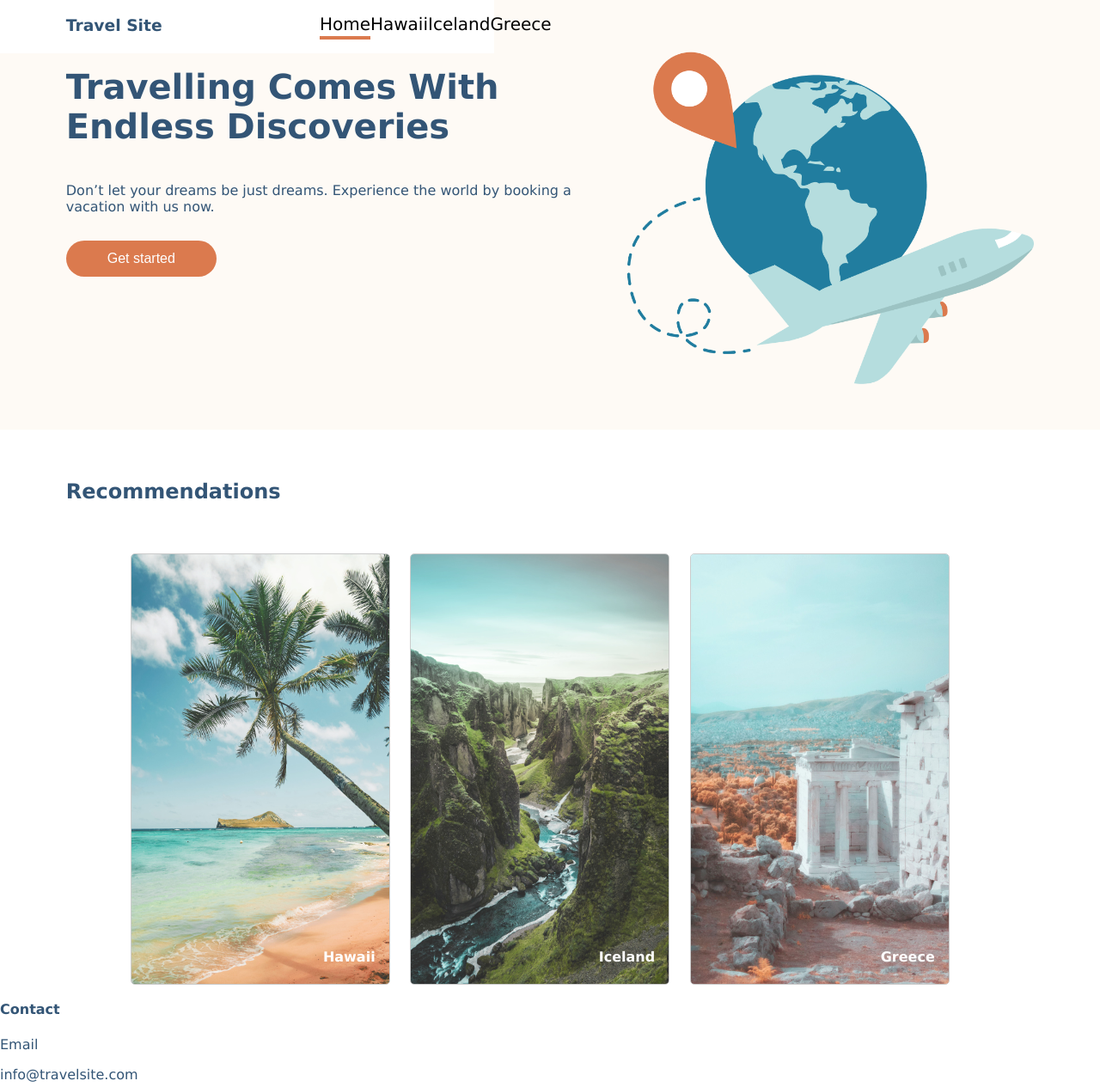
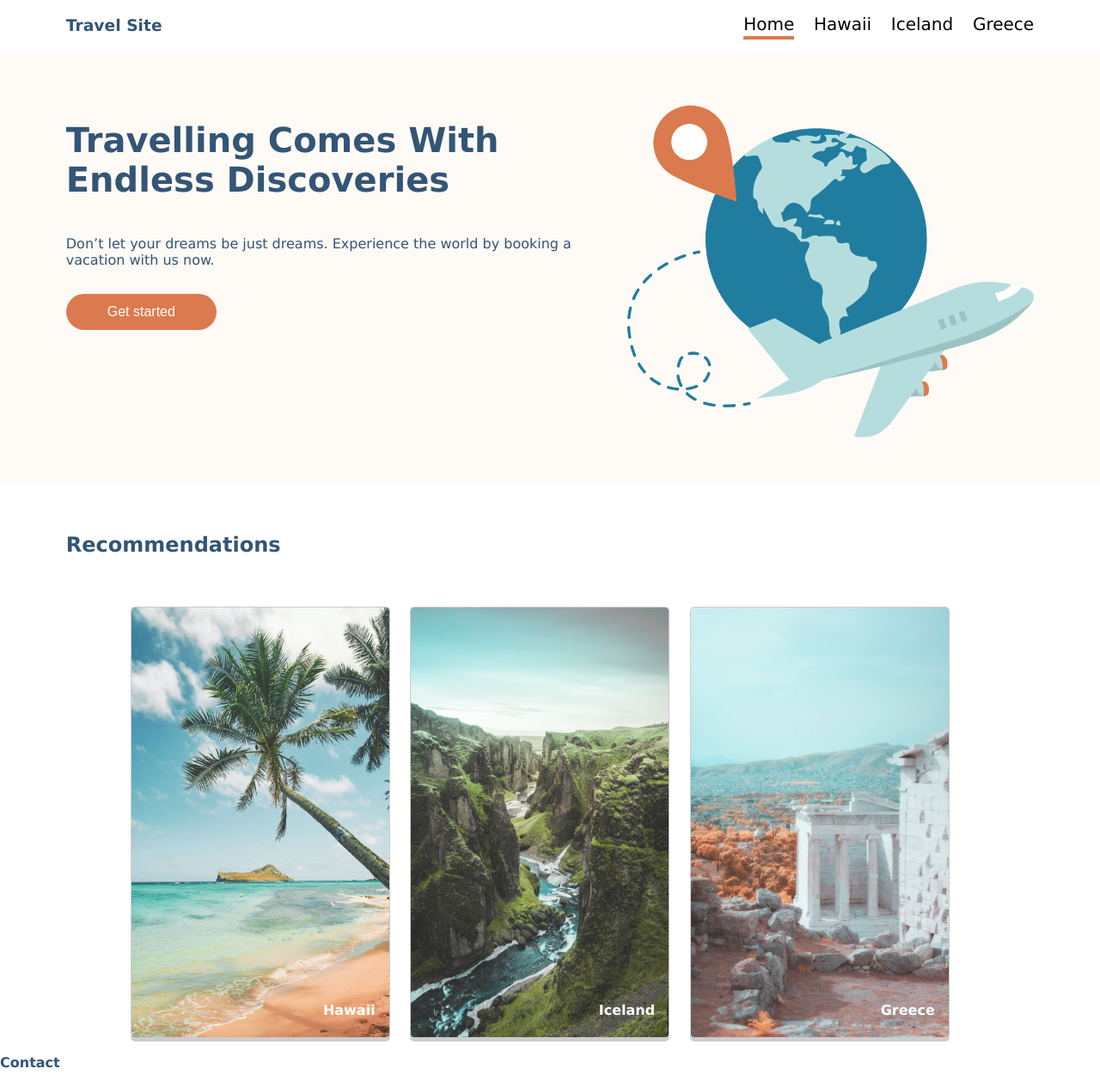
Before and after one commit to jennifer031907/Travel-Site, a plain HTML site: page index.html in a window 1280 px wide. Shown: the top 1265 px of the page at 86% size. Drawn offline with Linux system fonts and the light colour scheme.

Commit message:
navigation bar and shadow cards

```diff
--- a/css/global.css
+++ b/css/global.css
@@ -5,7 +5,6 @@ body{
 
 .nav-bar {
     background-color: #FFFFFF;
-    position: fixed;
     display:flex;
     justify-content: space-between;
     padding: 0% 6%;
--- a/css/main.css
+++ b/css/main.css
@@ -64,7 +64,7 @@ body {
 .recommendation__cards__card--image {
     border: 1px solid rgba(0,0,0, .2) ;
     border-radius: 5px;
-    box-shadow: 20%;
+    box-shadow: 0 4px rgba(0,0,0, .2) ;
     height: inherit;
     width: inherit;
 }
```
